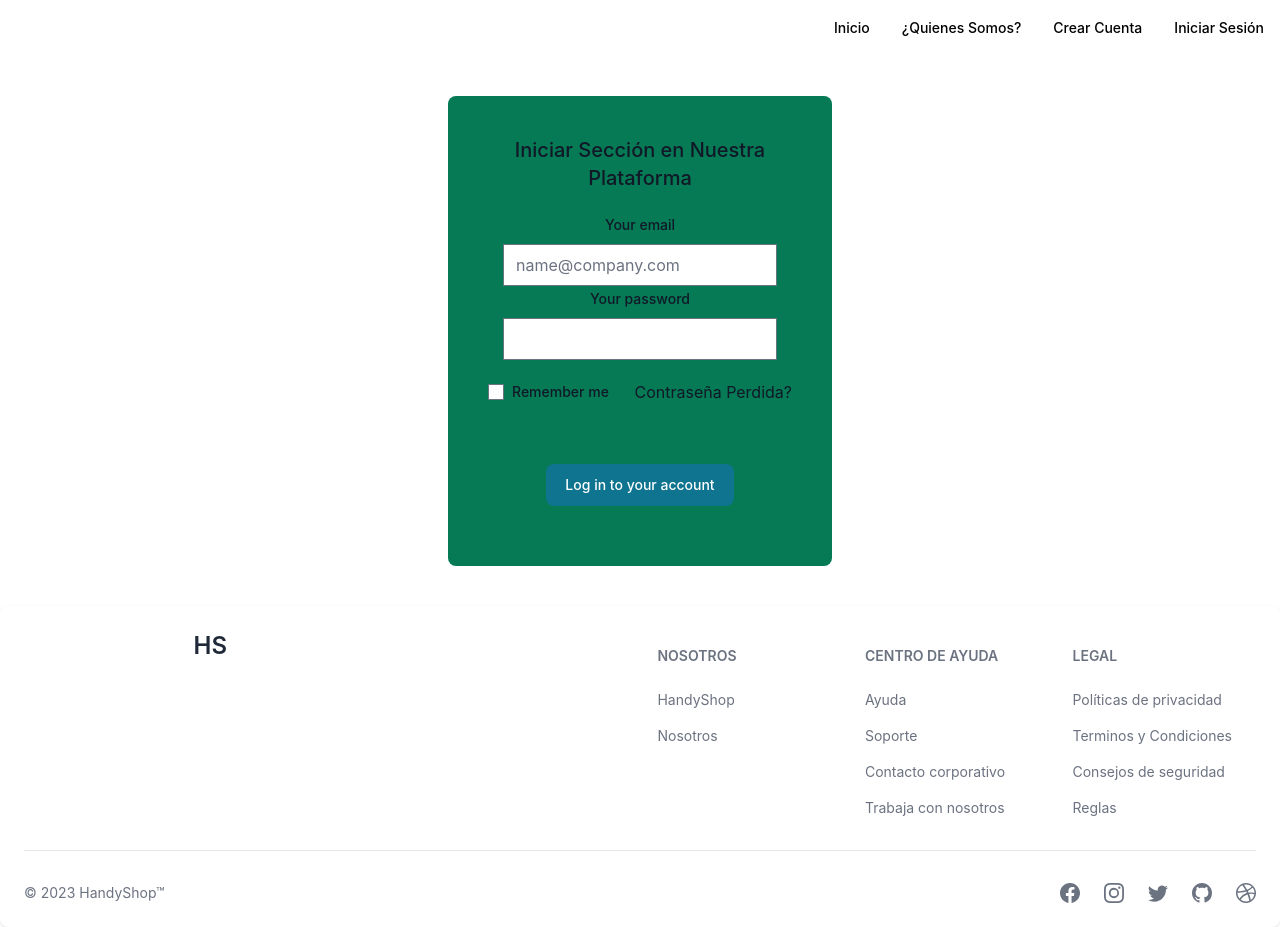
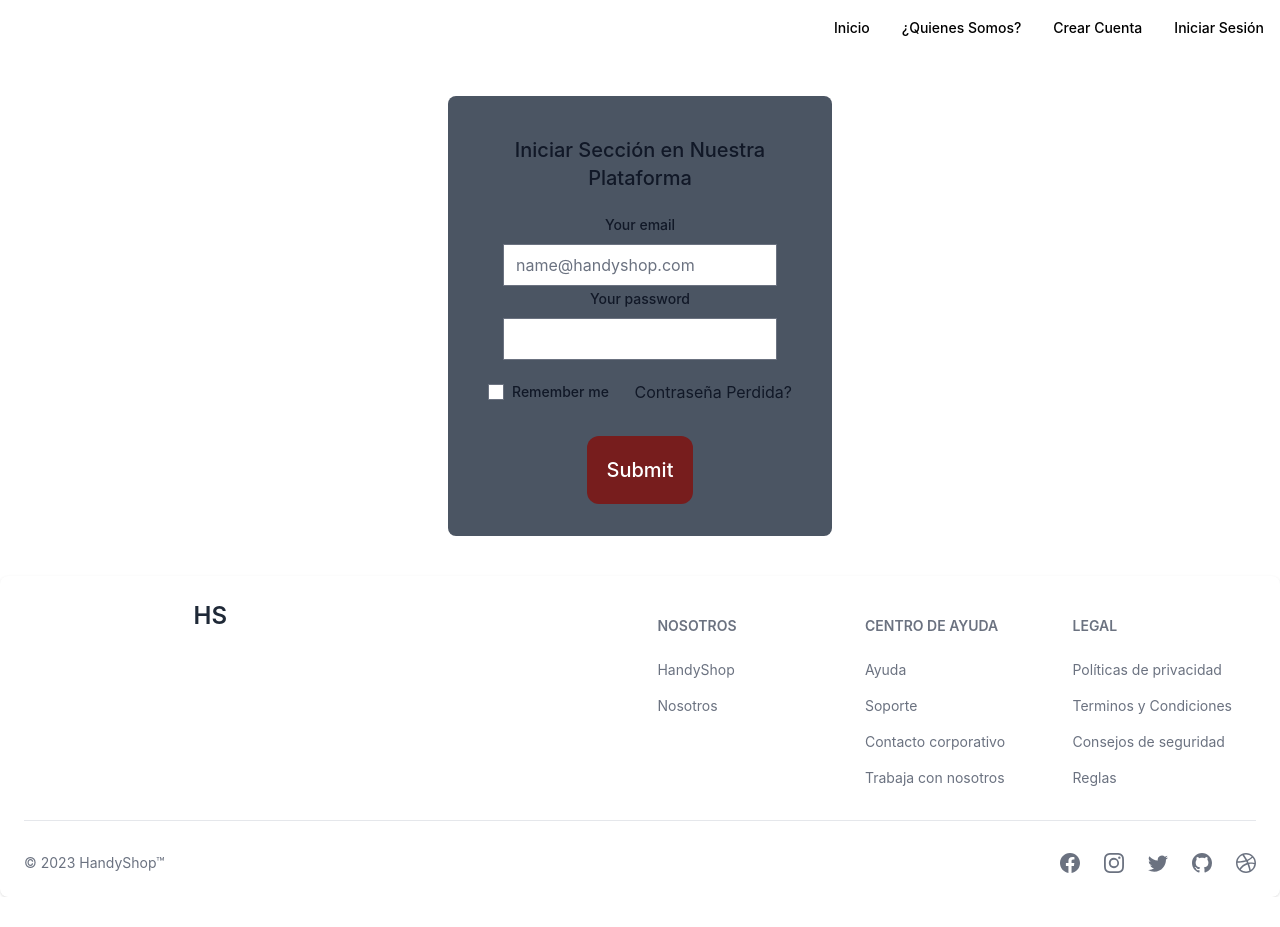
Before and after one commit to dcarvajal99/handyshop, a React (Create React App) app: page /model-content in a window 1280 px wide. After the commit the page ends 897 px from the top, so only its background shows below. Built offline with nearby package versions, Linux system fonts and the light colour scheme.

Commit message:
Logica del Formulario de Ingreso

```diff
--- a/src/components/Modal/ModalContent.jsx
+++ b/src/components/Modal/ModalContent.jsx
@@ -1,11 +1,29 @@
-import React from 'react';
-import { Button, Label } from 'flowbite-react';
+import React, { useState} from 'react';
+import { Label } from 'flowbite-react';
 
 const ModalContent = ({ email, setEmail, closeModal }) => {
+  const [password, setPassword] = useState('');
+  const [rememberMe, setRememberMe] = useState(false);
+
+  const handleSubmit = (e) => {
+    e.preventDefault();
+    // Aquí puedes agregar tu lógica de validación personalizada
+    if (email === '' || password === '') {
+      alert('Por favor, completa todos los campos');
+    } else if (!email.includes('@')) {
+      alert('Por favor, ingresa un correo electrónico válido');
+    } else if (password.length < 6) {
+      alert('La contraseña debe tener al menos 6 caracteres');
+    } else {
+
+    }
+  };
+
   return (
-    <div className="Modal-overlay p-5 rounded-lg mx-auto bg-green-600 m-10 relative max-w-sm cursor-pointer">
+    <div className="Modal-overlay p-5 rounded-lg mx-auto bg-gray-600 m-10 relative max-w-sm cursor-pointer">
       <div className="Modal text-center">
         <h3 className="text-xl m-5 font-medium text-gray-900 dark:text-white">Iniciar Sección en Nuestra Plataforma</h3>
+        <form onSubmit={handleSubmit}>
           <div>
             <div className="mb-2 block">
               <Label htmlFor="email">Your email</Label>
@@ -13,30 +31,48 @@ const ModalContent = ({ email, setEmail, closeModal }) => {
             <input
               id="email"
               type="email"
-            placeholder="name@company.com"
+              placeholder="name@handyshop.com"
               value={email}
-            onChange={(e) => setEmail(e.target.value)}
+              onChange={(e) => setPassword(e.target.value)}
               required
+              pattern="[a-z0-9._%+-]+@[a-z0-9.-]+\.[a-z]{2,}$"
             />
           </div>
           <div>
             <div className="mb-2 block">
               <Label htmlFor="password">Your password</Label>
             </div>
-          <input id="password" type="password" required />
+            <input
+              id="password"
+              type="password"
+              value={password}
+              onChange={(e) => setPassword(e.target.value)}
+              required
+              minLength="6"
+            />
           </div>
           <div className="flex justify-between m-5">
             <div className="flex items-center gap-2">
-            <input id="remember" type="Checkbox" />
+              <input
+                id="remember"
+                type="checkbox"
+                checked={rememberMe}
+                onChange={() => setRememberMe(!rememberMe)}
+              />
               <Label htmlFor="remember">Remember me</Label>
             </div>
             <a href="/Modal" className="text-gray-900">
               Contraseña Perdida?
             </a>
           </div>
-        <div className="inline-flex items-center m-10">
-          <Button onClick={closeModal}>Log in to your account</Button>
-        </div>
+          <button
+            type="submit"
+            className="text-white bg-red-900 font-medium rounded-xl text-xl w-auto p-5 m-3 text-center"
+          >
+            Submit
+
+          </button>
+        </form>
       </div>
     </div>
   );
--- a/src/components/Users/FormElements.jsx
+++ b/src/components/Users/FormElements.jsx
@@ -63,7 +63,7 @@ const LoginForm = () => {
           <label htmlFor="remember" className="ml-2 text-sm font-medium text-gray-900">Remember me</label>
         </div>
         <button type="submit"
-          className="text-white bg-blue-700 font-medium rounded-xl text-xl w-auto p-3 m-5 text-center">
+          className="text-white bg-red-900 font-medium rounded-xl text-xl w-auto p-3 m-5 text-center">
             Submit
         </button>
       </div>
```
Lines whose indentation alone changed are shown as unchanged.
